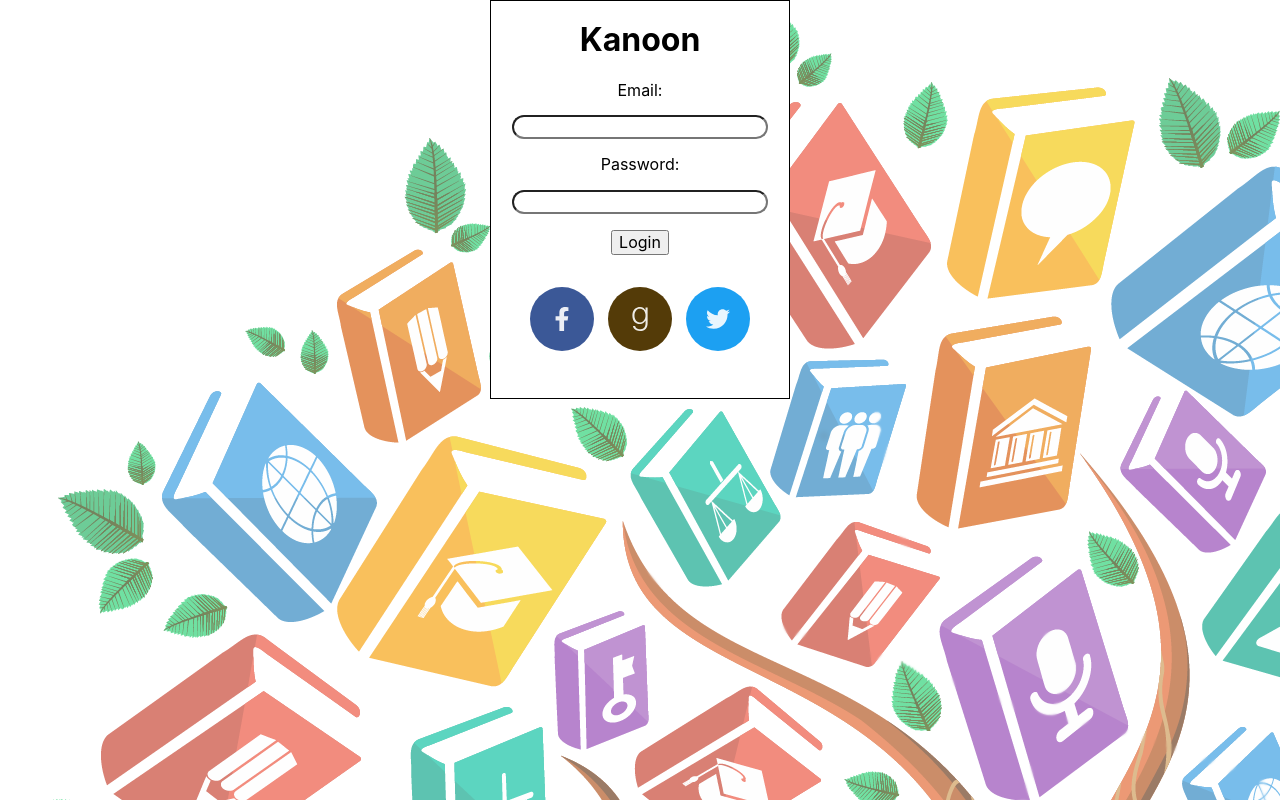
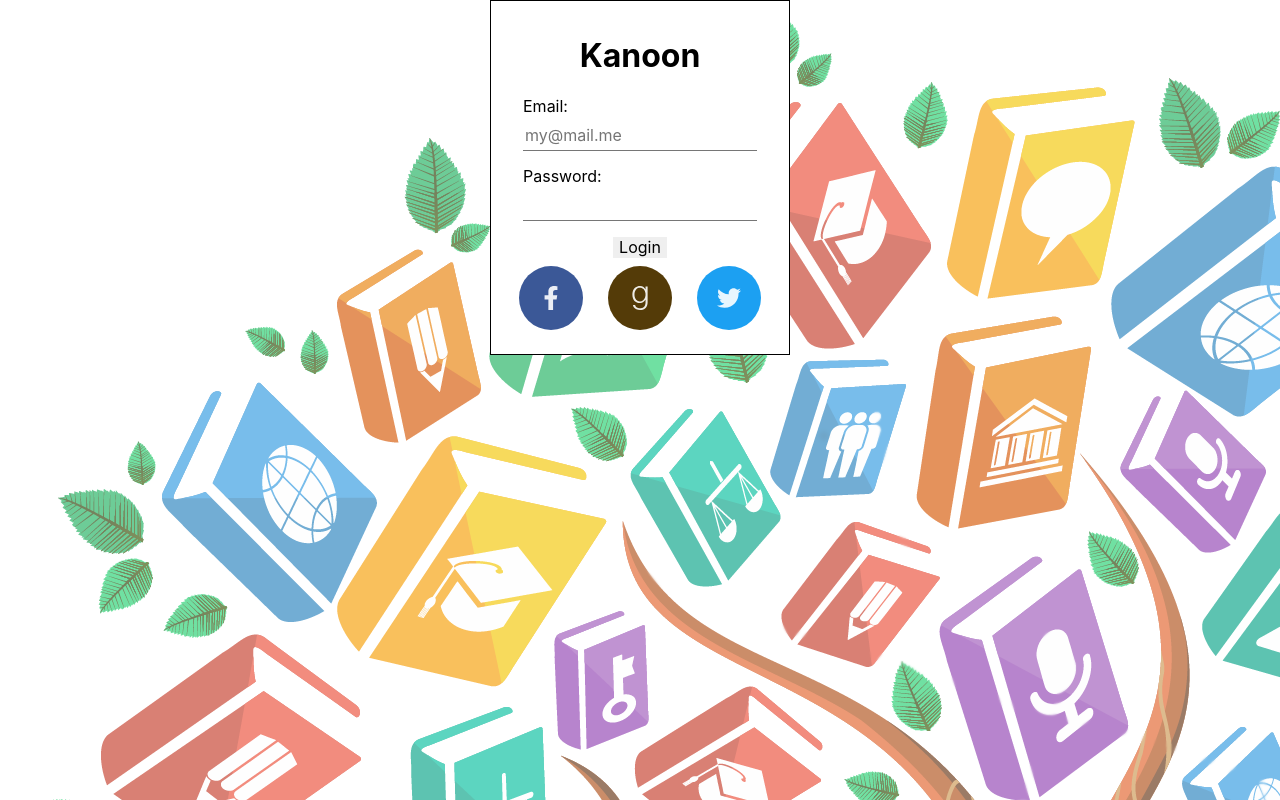
Before and after one commit to wsps10/book-emotion-analysis-app, a React (Create React App) app: page / in a window 1280 px wide. Built offline with nearby package versions, Linux system fonts and the light colour scheme.

Commit message:
style Field

```diff
--- a/src/components/Field.js
+++ b/src/components/Field.js
@@ -17,16 +17,17 @@ class Field extends React.Component {
 
 	render() {
 		const { onChangeHandler, props, state } = this;
-		const { id, label, onChange, type } = props;
+		const { id, label, placeholder, onChange, type } = props;
 		const { value } = state;
 
 		return (
-			<section>
+			<section className="ma3 tl">
 				<label htmlFor={id}>{label}</label><br/>
-				<input className="br4"
+				<input className="bn bb-ns h2 mt1 outline-0 w-100-ns"
 					id = {id}
+					onChange = {onChangeHandler(onChange)}
 					type = {type}
-					onChange = {onChangeHandler(onChange)}
+					placeholder = {placeholder}
 					value = {value}
 				/>
 			</section>
--- a/src/components/RoundIcon.js
+++ b/src/components/RoundIcon.js
@@ -1,7 +1,7 @@
 import React from 'react';
 import { FontAwesomeIcon } from '@fortawesome/react-fontawesome';
 
-const buttonStyle = "br-100 bw0 di dib dim f6 h3 link outline-0 relative ph3 pv2 w3";
+const buttonStyle = "br-100 bw0 di dib dim f6 h3 link ma2 relative ph3 pv2 w3";
 const iconStyle = "absolute db dynamic-center left-50 top-50 f3 white-90";
 
 const RoundIcon = ({ classes, family, name, onClick, title }) => {
--- a/src/index.css
+++ b/src/index.css
@@ -28,16 +28,6 @@ code {
   background: url("img/ArvoreO.png") no-repeat;
   size: cover
 }
-<<<<<<< HEAD
-=======
-div{
-  padding-top: 100px
-}
->>>>>>> 3cf956d3a7bcdcf89809905dba4b271454f7c598
-
-.paddingTop{
-  padding-top: 15px;
-}
 
 form{
   border: 1px solid;
@@ -45,35 +35,6 @@ form{
   margin: 0 auto;
   background-color: white;
   padding-bottom: 15px
-}
-
-input{
-  margin: 1em
-}
-
-.alignLeft{
-  text-align: left
-}
-
-.alignCenter{
-  text-align: center
-}
-
-.alignRight{
-  text-align: right
-}
-
-.marginInput{
-  padding: 10px;
-  width: 5px
-}
-
-.marginLabel{
-  margin: 5px
-}
-
-.marginLeft{
-  margin-left: 1px
 }
 
 .top-50 {
--- a/src/pages/LoginPage.js
+++ b/src/pages/LoginPage.js
@@ -22,13 +22,14 @@ class LoginPage extends React.Component {
         const { email, password } = state;
         return (
             <main className="bg vh-100 vw-100">
-                <form className="tc">
+                <form className="pa3 tc">
                     <h1>Kanoon</h1>
                     <Field
                         value = { email }
                         type = "email"
                         label = "Email: "
                         id = "email"
+                        placeholder = "my@mail.me"
                         onChange = { e => {
                             const { value } = e.target;
                             handleStateChange("email", value);
@@ -47,6 +48,7 @@ class LoginPage extends React.Component {
                     />
                     <button
                         type = "button"
+                        className = "bn"
                         onClick = { () => {
                                 axios.get(`https://api-analise-sentimento.mybluemix.net/login/?email=${email}&senha=${password}`)
                                 .then(response => response.data)
@@ -54,7 +56,7 @@ class LoginPage extends React.Component {
                             }
                         }
                     >Login</button>
-                    <section className="flex justify-around pa4">
+                    <section className="flex justify-around">
                         <RoundIcon
                             family = "fab"
                             name = "facebook-f"
```
